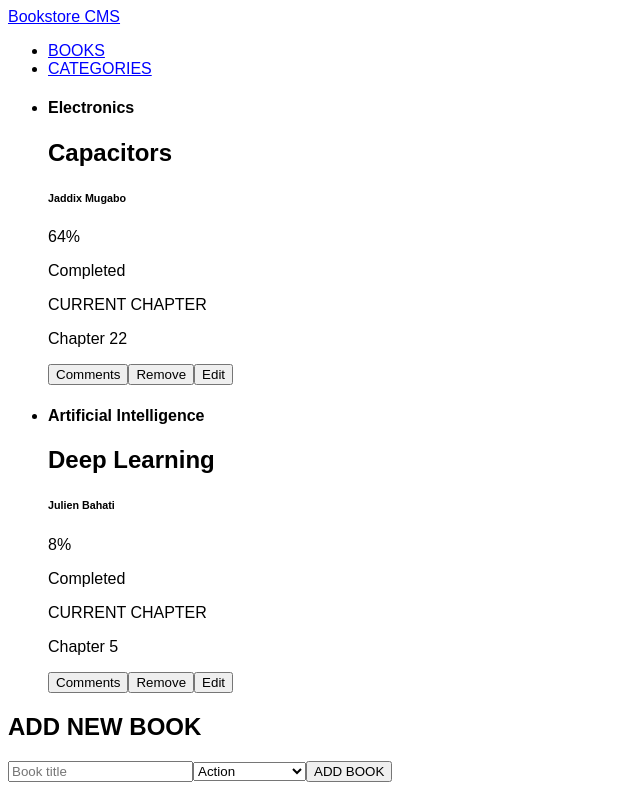
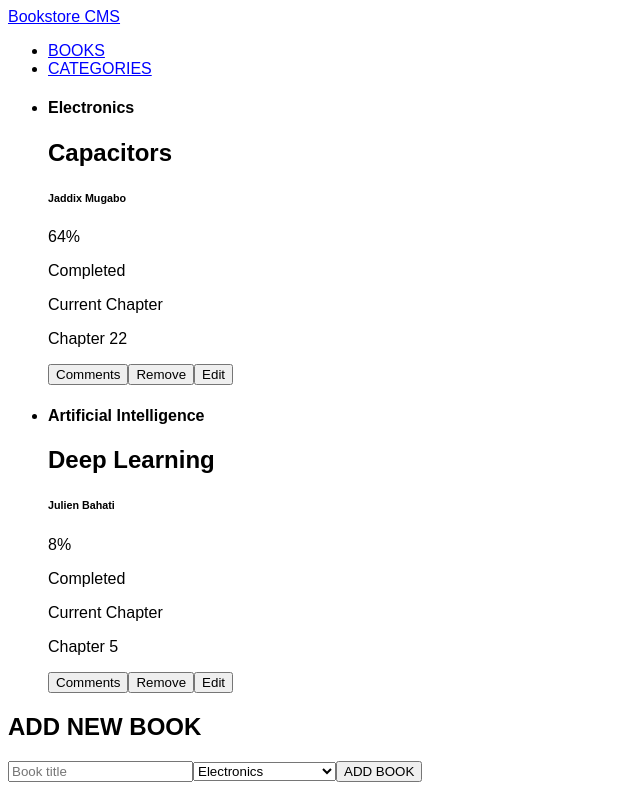
Before and after one commit to hiromataba/bookstore-app, a React (Create React App) app: page / in a window 1280 px wide. Shown: the whole page, without its empty margins (0-640 px from the left). Built offline with nearby package versions, Linux system fonts and the light colour scheme.

Commit message:
Update Categories arr

```diff
--- a/src/components/books/AddBook.jsx
+++ b/src/components/books/AddBook.jsx
@@ -3,7 +3,7 @@ import { nanoid } from 'nanoid';
 import { useDispatch } from 'react-redux';
 import { addBook } from '../../redux/books/books';
 
-const categories = ['Action', 'Science Fiction', 'Economy'];
+const categories = ['Electronics', 'Telecommunications', 'construction'];
 
 const AddBook = () => {
   const dispatch = useDispatch();
--- a/src/components/books/BookProgress.jsx
+++ b/src/components/books/BookProgress.jsx
@@ -9,7 +9,7 @@ const BookProgress = ({ progress }) => {
         <p>Completed</p>
       </div>
       <div>
-        <p>CURRENT CHAPTER</p>
+        <p>Current Chapter</p>
         <p>{currentChapter}</p>
       </div>
     </div>
```
Also changed, not shown: src/components/categories/Categories.jsx (renamed from src/components/categories/Categories.js).
